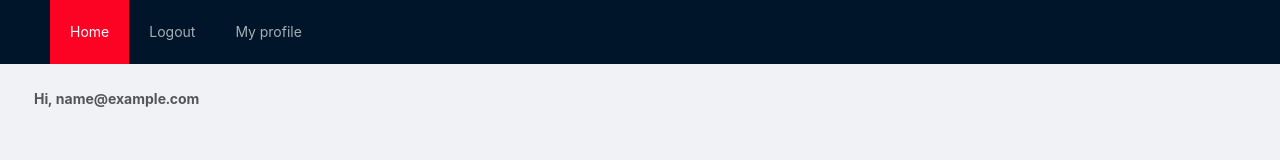
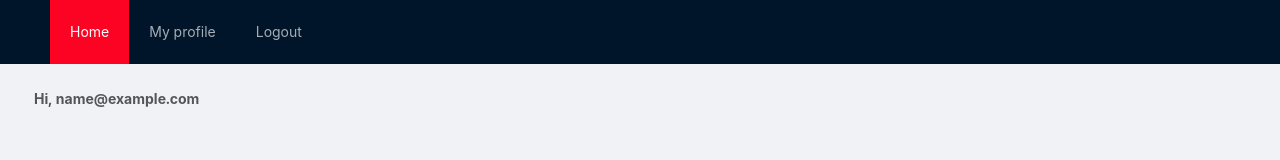
Before and after one commit to Terkea/firebase_react_auth, a React (Create React App) app: page / in a window 1280 px wide. Shown: the top 160 px of the page. Built offline with nearby package versions, Linux system fonts and the light colour scheme; no server answers; sample sign-in values are in the browser's storage.

Commit message:
layout design

```diff
--- a/src/containers/Layout.js
+++ b/src/containers/Layout.js
@@ -30,13 +30,13 @@ const CustomLayout = (props) => {
 
           {/* AUTH ROUTES */}
           {props.isAuthenticated === true ? (
-            <Menu.Item key="/logout">
-              <Link to="/logout">Logout</Link>
+            <Menu.Item key="/my_profile">
+              <Link to="/my_profile">My profile</Link>
             </Menu.Item>
           ) : null}
           {props.isAuthenticated === true ? (
-            <Menu.Item key="/my_profile">
-              <Link to="/my_profile">My profile</Link>
+            <Menu.Item key="/logout">
+              <Link to="/logout">Logout</Link>
             </Menu.Item>
           ) : null}
         </Menu>
```
